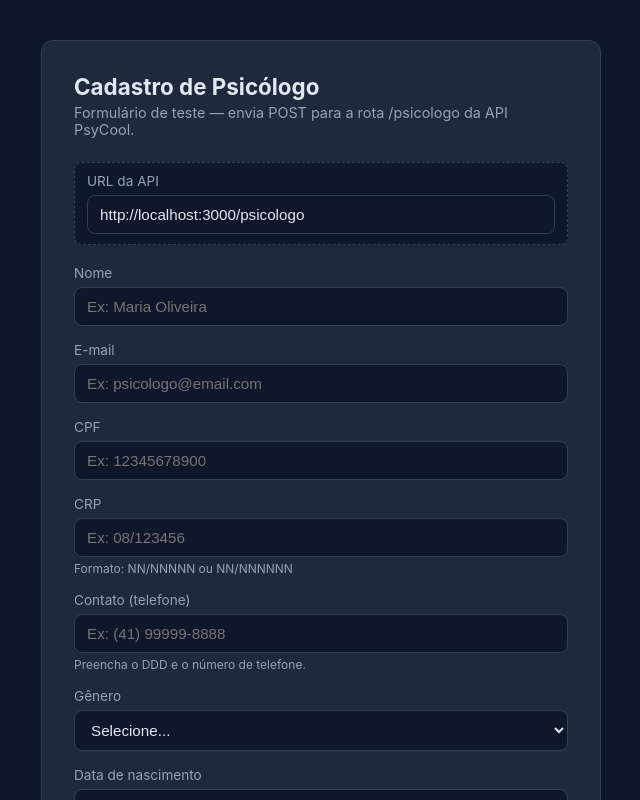
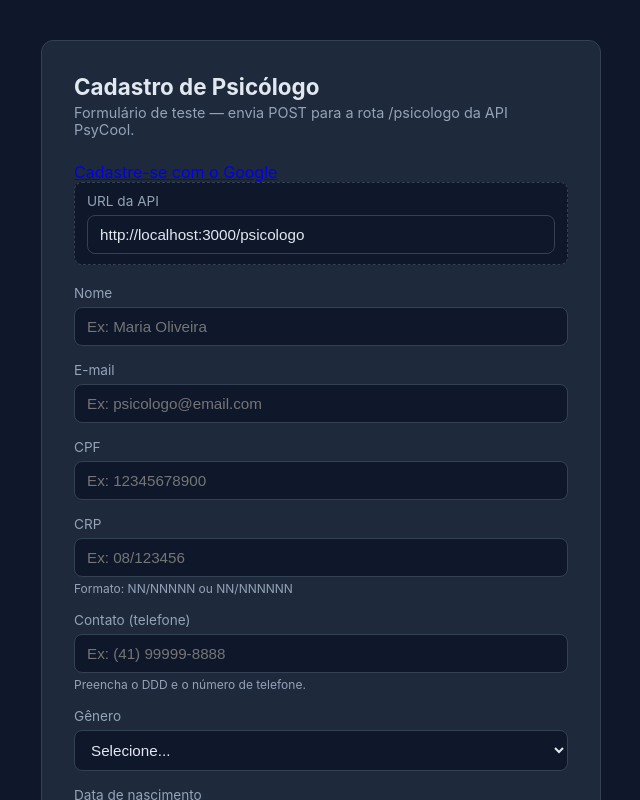
Before and after one commit to Leoozln/PSYCOOL-BUCHA, a React (Vite) app in the folder frontend/: page /cadastro/psicologo in a window 1280 px wide. Shown: the top 800 px of the page, without its empty margins (319-959 px from the left). Built offline with nearby package versions, Linux system fonts and the light colour scheme; no server answers.

Commit message:
feat: adicionar botão do Google via rota /auth/google no cadastro do psicólogo

```diff
--- a/frontend/src/pages/CadastroPsicologo/CadastroPsicologo.jsx
+++ b/frontend/src/pages/CadastroPsicologo/CadastroPsicologo.jsx
@@ -1,6 +1,7 @@
-
-import { useState } from 'react';
+import { useState, useContext } from 'react';
+import { AuthContext } from '../../contexts/AuthContext';
 import './cadastro-psicologo.css';
+import { API_URL } from '../../services/api';
 
 // Separa um texto em uma lista, usando a vírgula como separador.
 function paraArray(valor) {
@@ -71,6 +72,8 @@ function CadastroPsicologo() {
     diploma: '',
     descricao: ''
   });
+
+  const usuario = useContext(AuthContext);
 
   // Guarda a mensagem de resultado e seu tipo: sucesso ou erro.
   const [resultado, setResultado] = useState(null);
@@ -192,6 +195,8 @@ function CadastroPsicologo() {
       <p className="subtitle">
         Formulário de teste — envia POST para a rota /psicologo da API PsyCool.
       </p>
+
+{!usuario && <a href={API_URL + '/auth/google'}> Cadastre-se com o Google </a>}
 
       <div className="config">
         <label htmlFor="apiUrl">URL da API</label>
```
